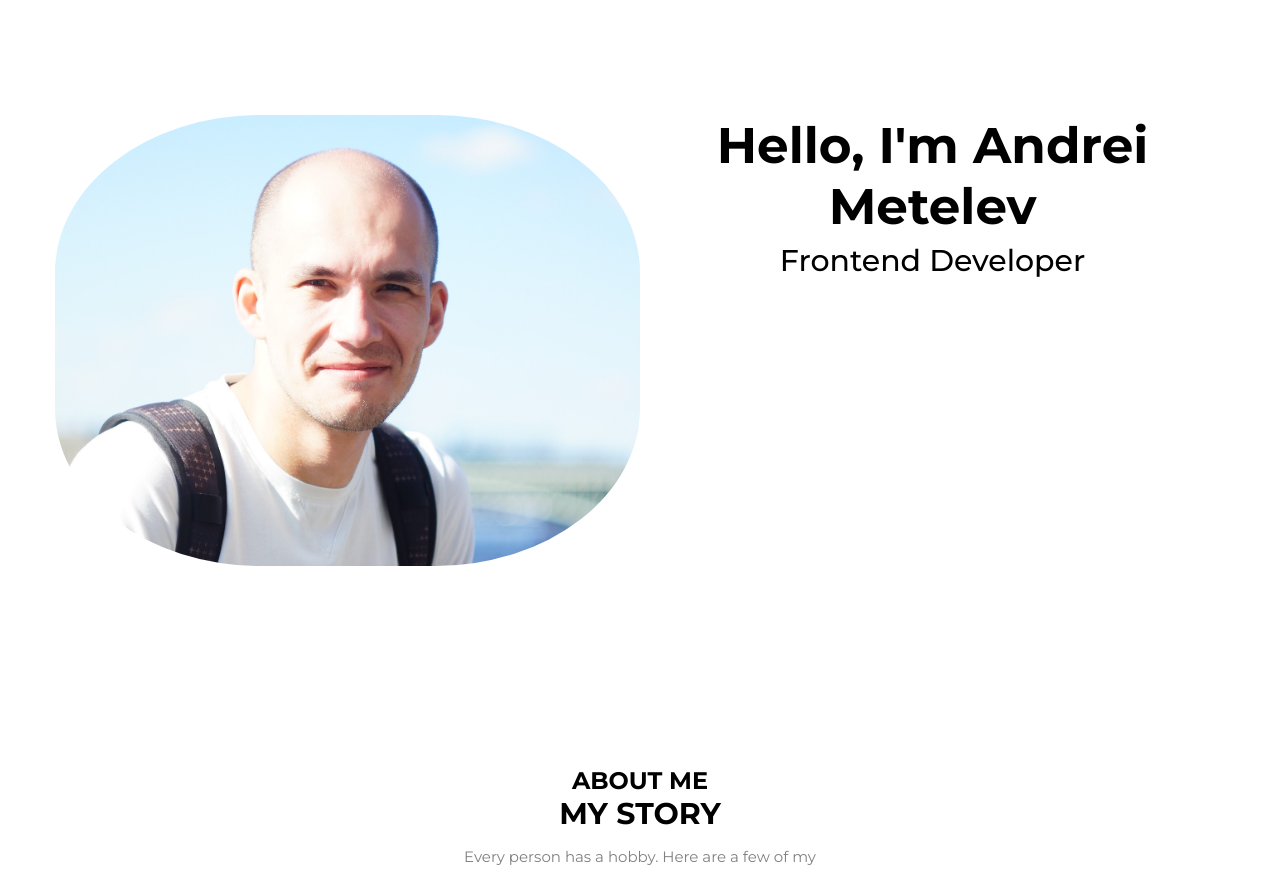
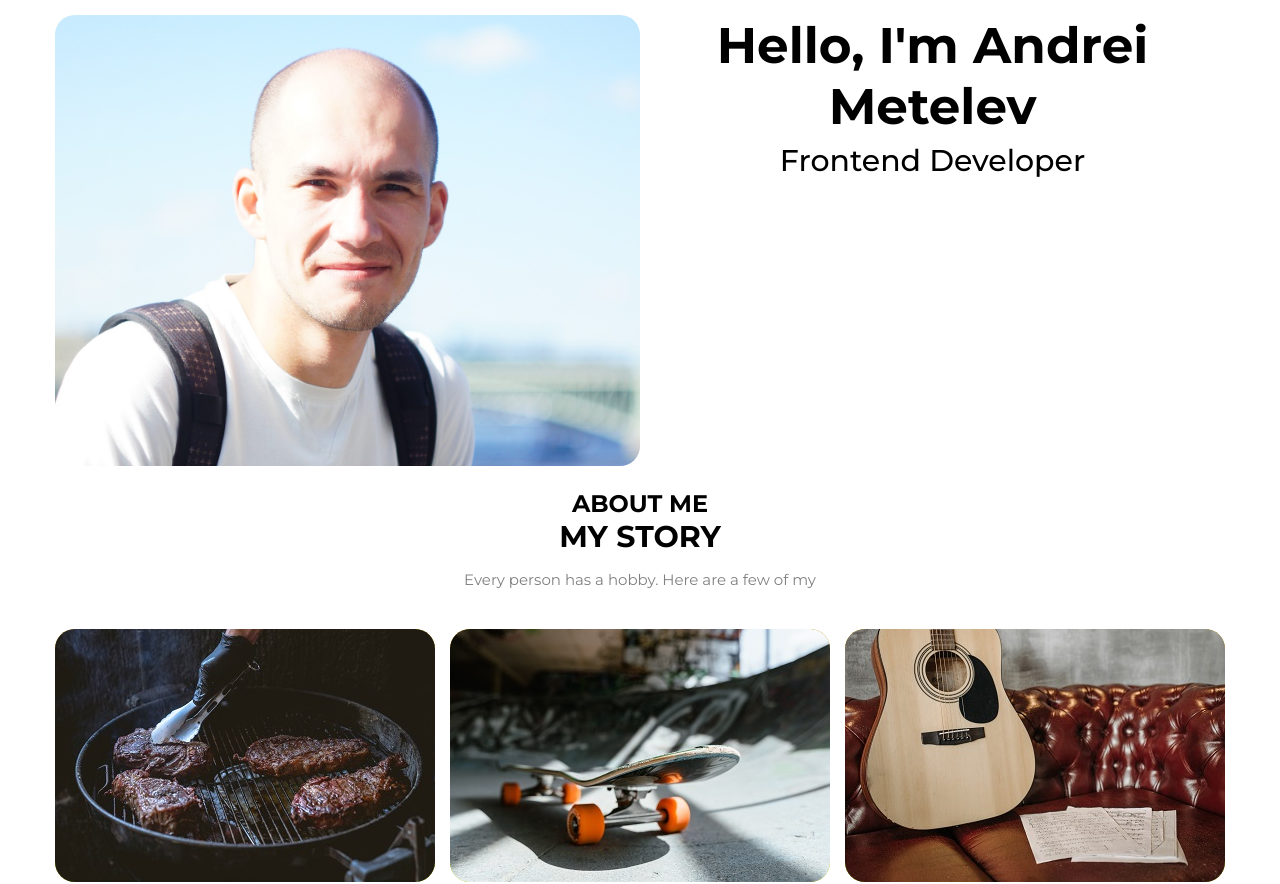
Before and after one commit to andreimetelev/AMResume, a plain HTML site: page index.html in a window 1280 px wide. Shown: the part 84-968 px from the top of the page. Drawn offline with Linux system fonts and the light colour scheme.

Commit message:
amended the block with a photo

```diff
--- a/css/blocks/about.less
+++ b/css/blocks/about.less
@@ -1,7 +1,7 @@
 // main: ../style.less
 
 .about {
-    padding: 80px 0;
+    padding: 20px 0;
 }
 
 .about__hat {
--- a/css/blocks/hobby.less
+++ b/css/blocks/hobby.less
@@ -9,6 +9,7 @@
     width: auto;
     height: auto;
     position: relative;
+    border-radius: 2rem;
 
     background-color: @blue;
 }
@@ -29,11 +30,13 @@
     background: linear-gradient(to bottom,
     @orange, @yellow);
     transition: transform .2s linear;
+    border-radius: 20px;
 }
 
 .hobby__img img {
     display: block;
     transition: opacity .1s linear;
+    border-radius: 20px;
 }
 
 .hobby__text {
--- a/css/blocks/intro.less
+++ b/css/blocks/intro.less
@@ -2,14 +2,23 @@
 
 .intro__inner {
     display: flex;
-    padding-top: 100px;
-    padding-bottom: 120px;
 }
 
 .intro__photo {
    width: 50%;
-   height: 50%;
-   border-radius: 35%;
+   height: auto;
+   border-radius: 2rem;
+   position: relative;
+}
+
+.intro__img {
+    position: inherit;
+    z-index: -1;
+    border-radius: 2rem;
+    top: 0;
+    left: 0;
+    width: 100%;
+    height: auto;
 }
 
 .intro__content {
--- a/index.html
+++ b/index.html
@@ -40,7 +40,9 @@
     <section class="intro">
         <div class="container">
             <div class="intro__inner">
-                <img class="intro__photo" src="../AMResume/images/creator__photo5.JPG">
+                <div class="intro__photo" >
+                <img  class="intro__img" src="../AMResume/images/creator__photo5.JPG" alt="">
+                </div>
                 <div class="intro__content">
                     <h1 class="intro__title">Hello, I'm Andrei Metelev</h1>
                     <h2 class="intro__subtitle">Frontend Developer</h2>
```
Also changed, not shown: css/style.css.
